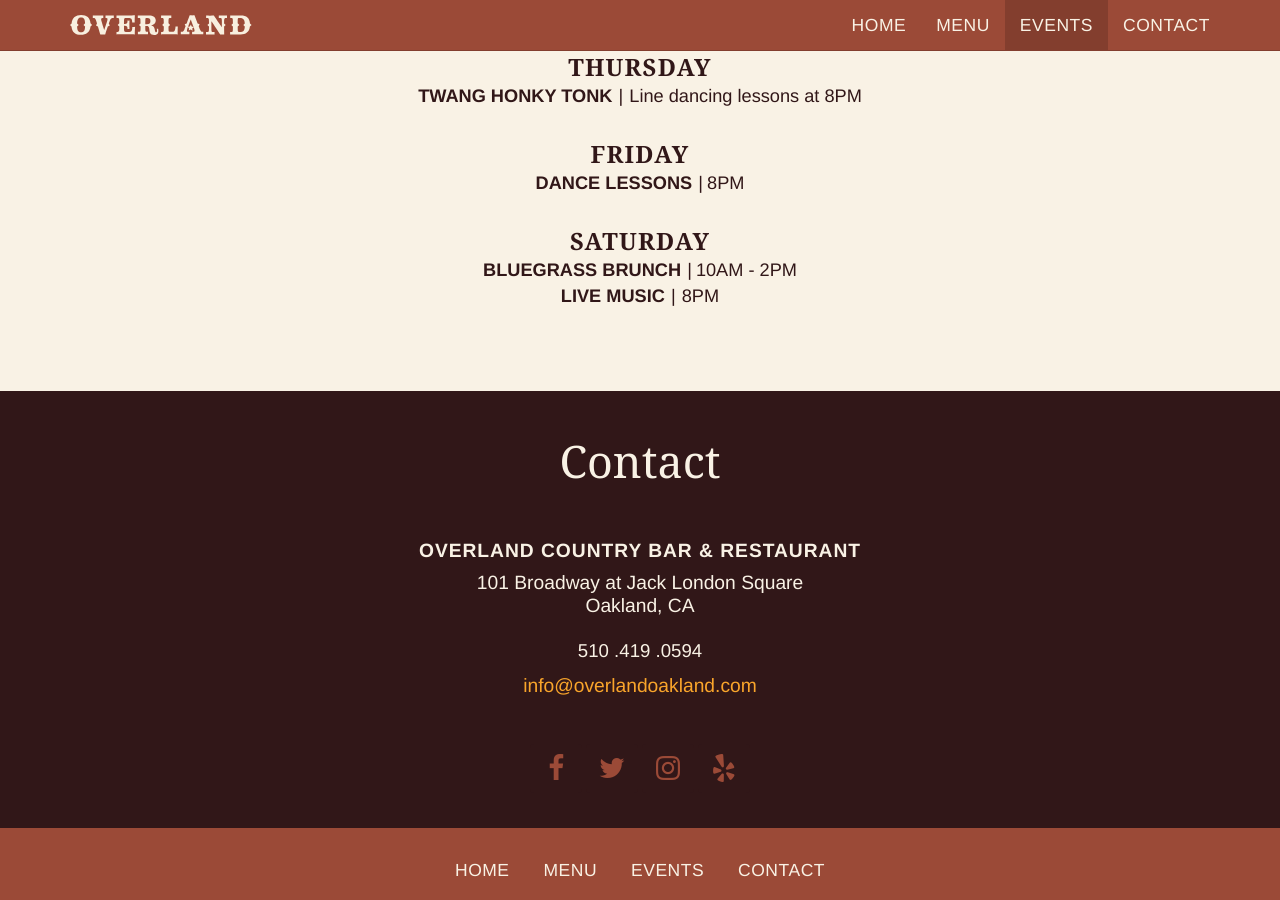
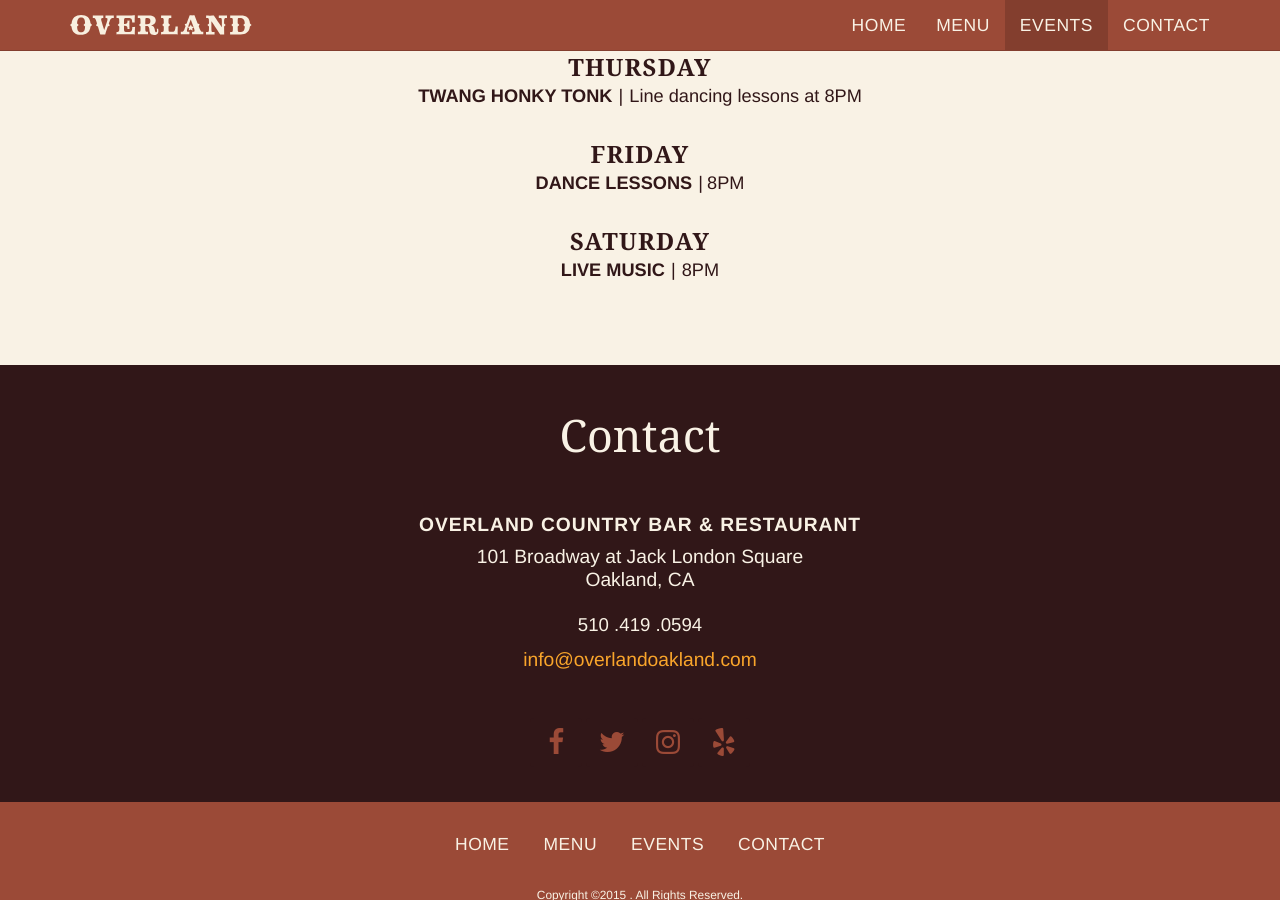
Before and after one commit to overland-oakland/overland-oakland.github.io, a Jekyll site: the page built from index.html, in a window 1280 px wide and 900 px high, scrolled down 2024 px. Built offline with Jekyll 4.4.1, drawn with Linux system fonts in a browser that asks for light colours; nearby versions of some CDN libraries.

Commit message:
update events

```diff
--- a/_data/events/regular.yml
+++ b/_data/events/regular.yml
@@ -1,4 +1,3 @@
----
 items:
   - day: Sunday
     eventsList:
@@ -35,8 +34,5 @@
         time: 8PM
   - day: Saturday
     eventsList:
-      - title: Bluegrass Brunch
-        time: 10AM - 2PM
       - title: Live Music
         description: 8PM
----
```
